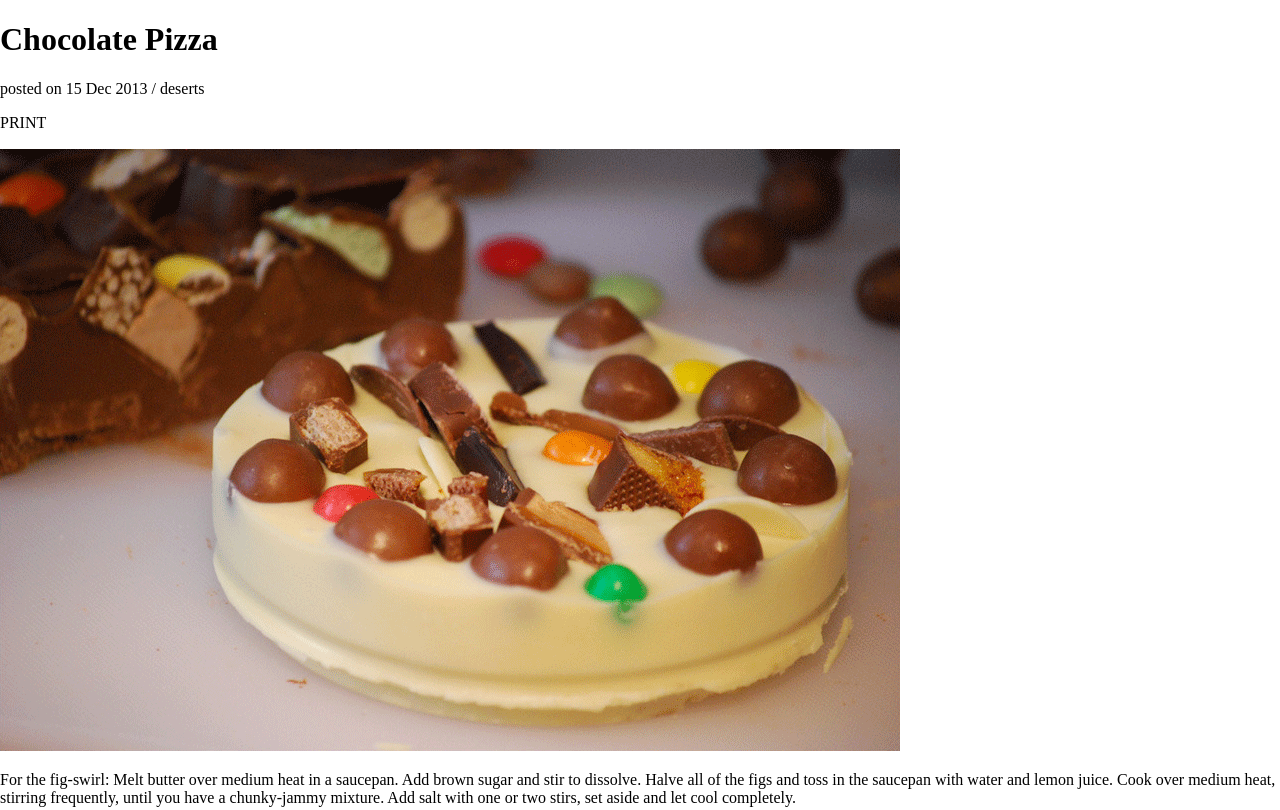
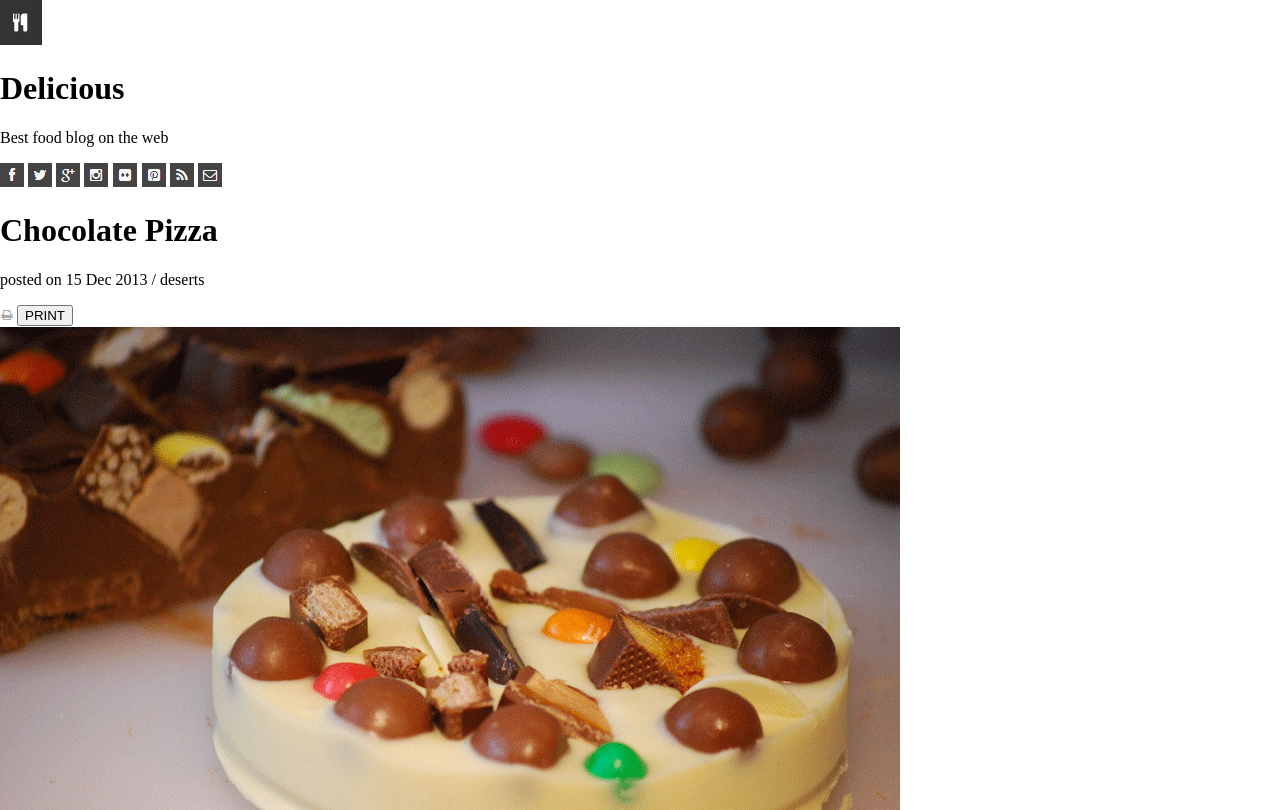
Before and after one commit to jlaurentpdx/lab-10a-chocolate-pizza, a website: page index.html in a window 1280 px wide. Shown: the top 810 px of the page. Drawn offline with Linux system fonts and the light colour scheme.

Commit message:
updated HTML layout with all icons

```diff
--- a/index.html
+++ b/index.html
@@ -16,13 +16,30 @@
 
 <body>
     <header>
-
+        <img src="./assets/logo.png" alt="Delicious Logo">
+        <h1>Delicious</h1>
+        <p>Best food blog on the web</p>
+        <section id="social">
+            <img src="./assets/fb-icon.png" alt="Facebook">
+            <img src="./assets/twit-icon.png" alt="Twitter">
+            <img src="./assets/gp-icon.png" alt="Google Plus">
+            <img src="./assets/insta-icon.png" alt="Instagram">
+            <img src="./assets/flic-icon.png" alt="Flickr">
+            <img src="./assets/pint-icon.png" alt="Pinterest">
+            <img src="./assets/rss-icon.png" alt="RSS">
+            <img src="./assets/mail-icon.png" alt="E-mail">
+        </section>
     </header>
 
     <main>
-        <h1>Chocolate Pizza</h1>
-        <p>posted on 15 Dec 2013 / deserts</p>
-        <p>PRINT</p>
+        <div id="Title">
+            <h1>Chocolate Pizza</h1>
+            <p>posted on 15 Dec 2013 / deserts</p>
+        </div>
+        <div id="print-button">
+            <img src="./assets/print-icon.png" alt="Print">
+            <button>PRINT</button>
+        </div>
         <img src="./assets/choco-pizza.png" alt="chocolate Pizza">
         <p>
             For the fig-swirl: Melt butter over medium heat in a saucepan. Add brown sugar and stir to dissolve. Halve all
@@ -72,6 +89,15 @@
             </p>
         </div>
         <button id="share">Share recipe</button>
+
+        <div id="footer-break">
+            <hr>
+            <img src="./assets/logo.png" alt="Delicious &copy Logo">
+            <hr>
+        </div>
+
+        <p>Delicious &copy 2013 &bullet; All Right Reserved.</p>
+        <p>Proudly published with Ghost.</p>
     </footer>
     <script type="module" src="./app.js"></script>
 </body>
```
